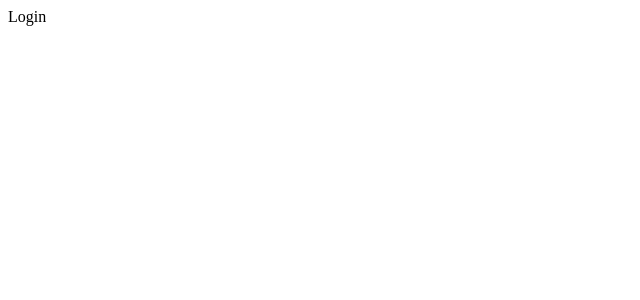
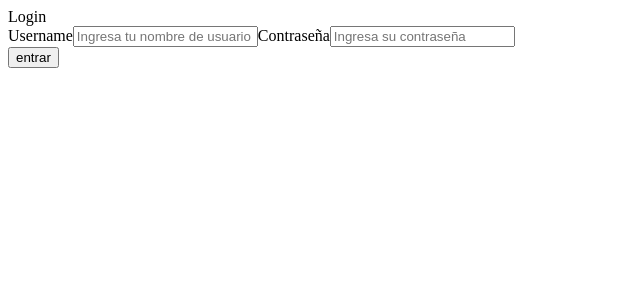
Before and after one commit to jesustt15/SGEv2, a React (Vite) app in the folder front/: page /auth in a window 1280 px wide. Shown: the top 300 px of the page, without its empty margins (0-640 px from the left). Built offline with nearby package versions, Linux system fonts and the light colour scheme.

Commit message:
Conectado el inicio de sesión
empieza el show de la maravilla

```diff
--- a/front/src/App.jsx
+++ b/front/src/App.jsx
@@ -1,7 +1,7 @@
 
 import { BrowserRouter } from 'react-router-dom'
 import { AppRouter } from './router'
-import { AuthProvider } from './auth'
+import { AuthProvider } from './context'
 
 function App() {
 
--- a/front/src/api/auth.js
+++ b/front/src/api/auth.js
@@ -1,5 +1,5 @@
 import axios from "axios";
 
-export const loginRequest = async (user) => axios.post('http://localhost:3000/sge/auth/', user);
+export const loginRequest = async (user) => axios.post('http://localhost:8000/sge/auth/login', user);
 
-export const logoutRequest = async () => axios.post('http://localhost:3000/sge/auth/');
+export const logoutRequest = async () => axios.post('http://localhost:8000/sge/auth/logout');
--- a/front/src/auth/index.js
+++ b/front/src/auth/index.js
@@ -1,5 +1,3 @@
 
 export * from './pages/Login'
-
 export * from './pages/Home'
-export * from './AuthContext';
--- a/front/src/auth/pages/Login.jsx
+++ b/front/src/auth/pages/Login.jsx
@@ -1,21 +1,54 @@
-import { useAuth } from "../AuthContext"
+import { useAuth } from "../../context/AuthContext"
 import {useForm} from "react-hook-form";
 
 export const Login = () => {
 
-  const {login } = useAuth();
+  const { login } = useAuth();
   const { register, handleSubmit}= useForm();
 
 
   const loginSubmit = async (data) => {
 
+    const { username, password } = data;
 
+    try {
+
+      login(username, password)
+
+    } catch (error) {
+
+      console.log(error);
+
+    }
   }
 
 
 
 
     return (
-    <div>Login</div>
+      <>
+        <div>Login</div>
+          <form onSubmit={handleSubmit(loginSubmit)}>
+            <label htmlFor="username">Username</label>
+            <input type="text"
+              name="username"
+              placeholder="Ingresa tu nombre de usuario"
+              {...register("username", {required:true})}
+            />
+
+            <label htmlFor="password">Contraseña</label>
+            <input type="text"
+              name="password"
+              placeholder="Ingresa su contraseña"
+              {...register("password", {required:true})}
+            />
+            <br />
+            <input type="submit"
+            value="entrar"
+            />
+
+          </form>
+      </>
+
   )
 }
--- a/front/src/auth/AuthContext.jsx
+++ b/front/src/context/AuthContext.jsx
@@ -3,6 +3,7 @@
 import { createContext, useState, useEffect, useContext } from 'react';
 import axios from 'axios';
 import { loginRequest } from '../api';
+import {useNavigate} from 'react-router-dom';
 
 export const AuthContext = createContext();
 
@@ -25,6 +26,7 @@ export const AuthProvider = ({ children }) => {
     role: null,
     isAuthenticated: false
   });
+  const navigate = useNavigate();
 
   useEffect(() => {
     const token = localStorage.getItem('token');
@@ -41,6 +43,8 @@ export const AuthProvider = ({ children }) => {
       localStorage.setItem('token', token);
       localStorage.setItem('role', role);
       setAuthState({ token, role, isAuthenticated:true });
+      alert('bello');
+      navigate('/');
     } catch (error) {
       console.error('Error during login:', error);
     }
--- /dev/null
+++ b/front/src/context/index.js
@@ -0,0 +1 @@
+export * from './AuthContext';
--- a/front/src/router/RutaProtegida.jsx
+++ b/front/src/router/RutaProtegida.jsx
@@ -1,5 +1,5 @@
 import { Navigate, Outlet, useLocation } from 'react-router-dom';
-import { useAuth } from '../auth';
+import { useAuth } from '../context';
 
 
  export const RutaProtegida = () => {
```
